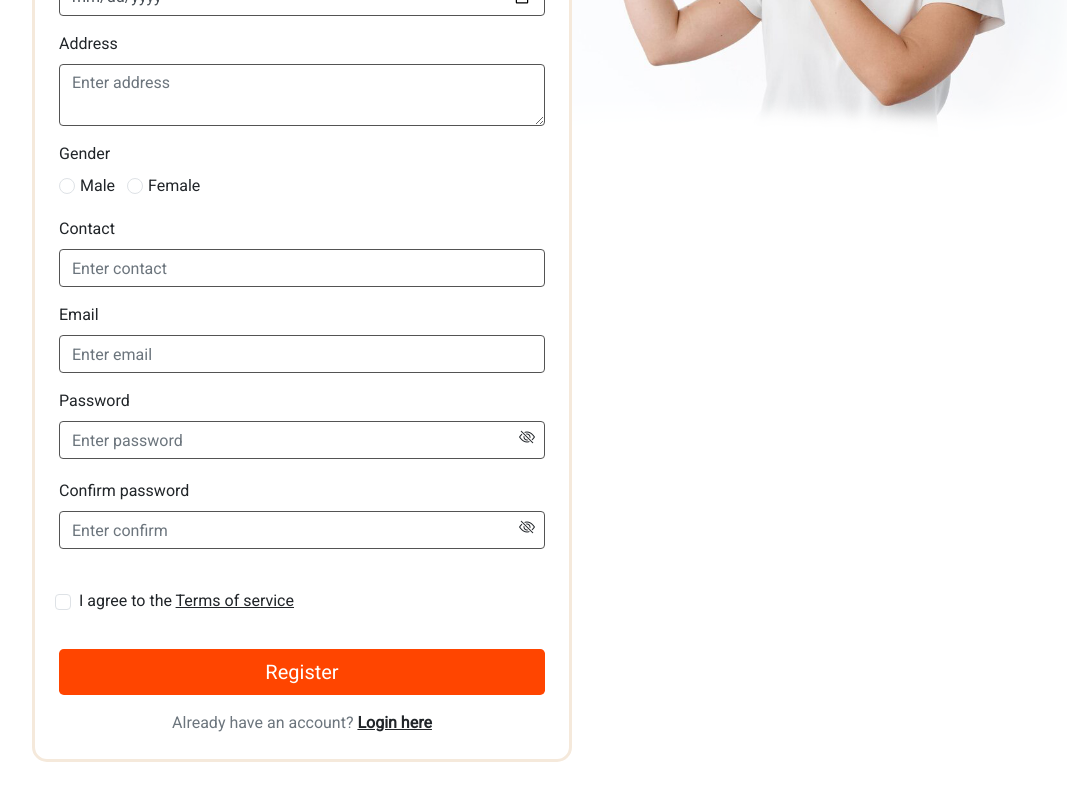
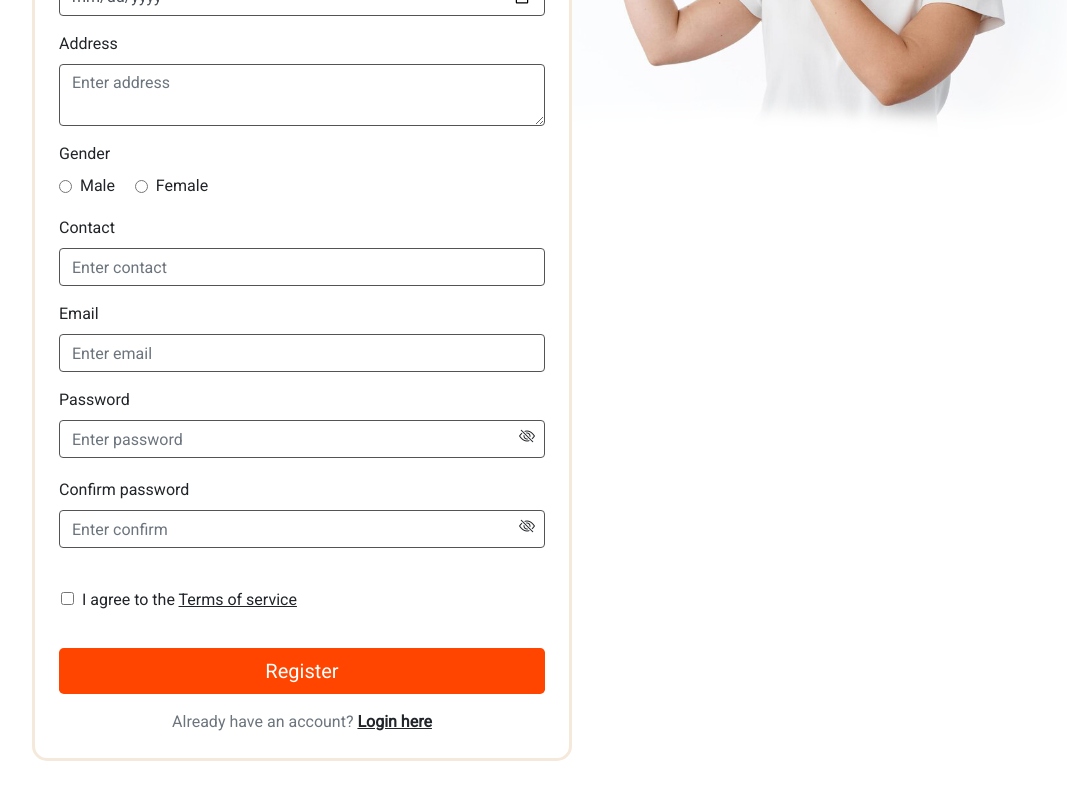
Before and after one commit to AbhishekPeiris/eYeCAREopticals, a React (Create React App) app in the folder frontend/: page /register in a window 1280 px wide. Shown: the part 362-1162 px from the top of the page, without its empty margins (53-1120 px from the left). Built offline with nearby package versions, Linux system fonts and the light colour scheme.

Commit message:
css updated

```diff
--- a/frontend/src/components/NavBar.js
+++ b/frontend/src/components/NavBar.js
@@ -57,7 +57,7 @@ const NavBar = () => {
 
                                         <div className="dropdown">
                                             <button class="btn btn-secondary dropdown-toggle" type="button" id="dropdownMenuButton1" data-bs-toggle="dropdown" aria-expanded="false">
-                                                <i className='fa fa-user'></i>&nbsp;&nbsp;{user.firstname}&nbsp;&nbsp;{user.lastname}
+                                                <i className='fa fa-user'></i>&nbsp;&nbsp;{user.firstname}&nbsp;{user.lastname}
                                             </button>
                                             <ul class="dropdown-menu" aria-labelledby="dropdownMenuButton1">
 
--- a/frontend/src/screens/RegisterScreen.js
+++ b/frontend/src/screens/RegisterScreen.js
@@ -148,19 +148,19 @@ const RegisterScreen = () => {
                                                 <div className="mb-3">
                                                     <label>Gender</label><br />
                                                     <div className="form-check form-check-inline">
-                                                        <input type="radio" id="maleRadio" name="gender" className="form-check-input" value="male" required checked={gender === "male"}
+                                                        <input type="radio" id="maleRadio" name="gender" value="male" required checked={gender === "male"}
                                                             onChange={(e) => {
                                                                 setGender("male");
                                                             }}
-                                                        />
+                                                        />&nbsp;&nbsp;
                                                         <label className="form-check-label" htmlFor="maleRadio"> Male</label>
-                                                    </div>
+                                                    </div>&nbsp;&nbsp;
                                                     <div className="form-check form-check-inline">
-                                                        <input type="radio" id="femaleRadio" name="gender" className="form-check-input" value="female" required checked={gender === "female"}
+                                                        <input type="radio" id="femaleRadio" name="gender" value="female" required checked={gender === "female"}
                                                             onChange={(e) => {
                                                                 setGender("female");
                                                             }}
-                                                        />
+                                                        />&nbsp;&nbsp;
                                                         <label className="form-check-label" htmlFor="femaleRadio">Female</label>
                                                     </div>
                                                 </div>
@@ -212,7 +212,7 @@ const RegisterScreen = () => {
                                                 </div>
 
                                                 <div className="form-check mb-3 tos">
-                                                    <input className="form-check-input" type="checkbox" value="" id="termsCheckbox" required />
+                                                    <input type="checkbox" value="" id="termsCheckbox" required />&nbsp;&nbsp;
                                                     <label className="form-check-label" htmlFor="termsCheckbox">
                                                         I agree to the <a href="#!" className="text-body"><u>Terms of service</u></a>
                                                     </label>
--- a/frontend/src/styles/Register.css
+++ b/frontend/src/styles/Register.css
@@ -34,6 +34,7 @@ input {
 .tos{
     position: relative !important;
     bottom: 20px !important;
+    right: 18px !important;
 }
 .Showpassword2{
     position: relative !important;
```
